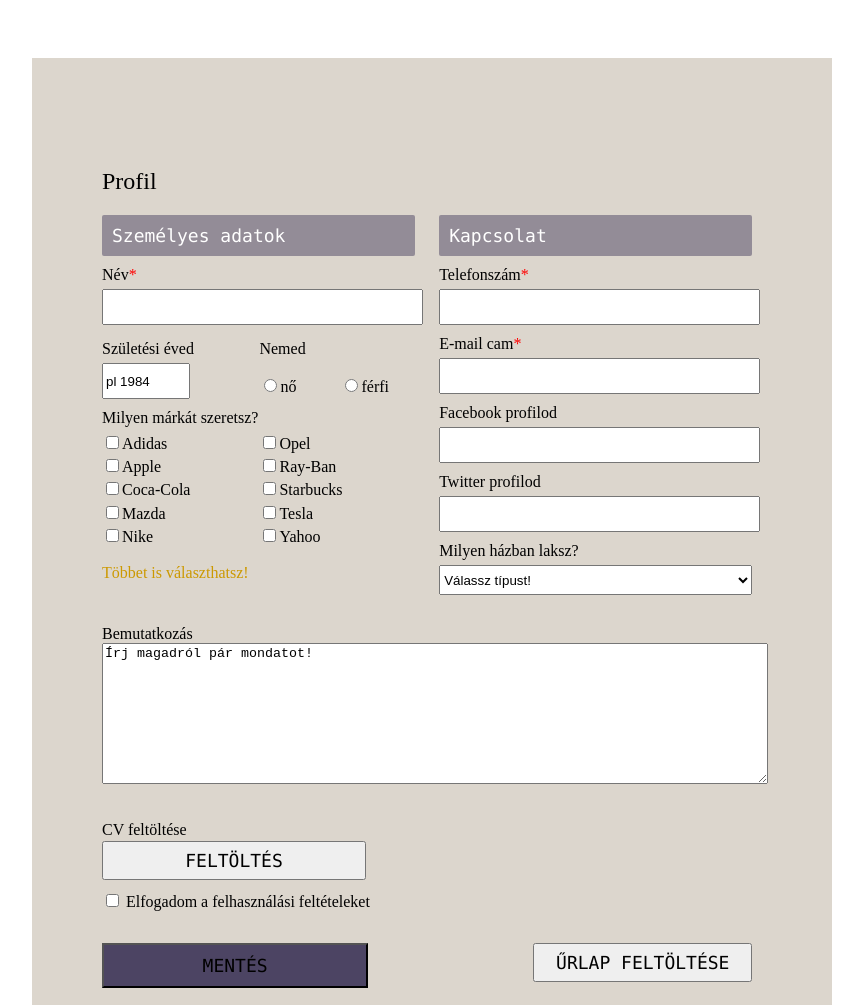
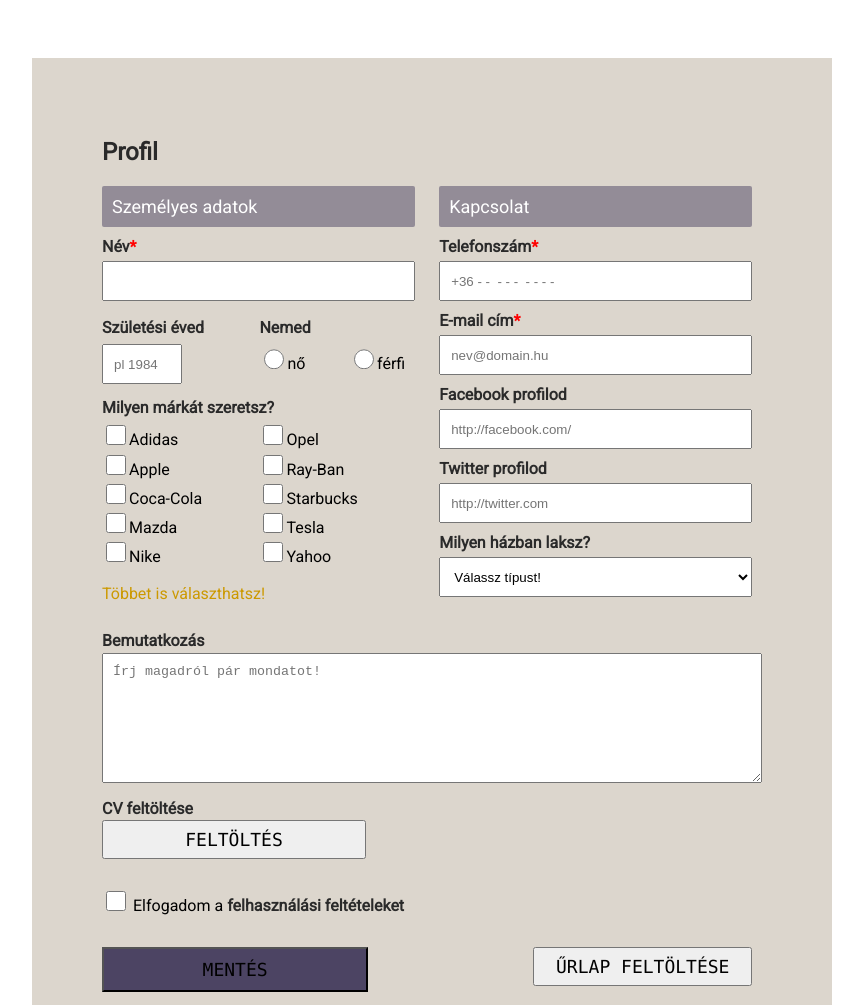
Before and after one commit to greenfox-academy/Seatis, a plain HTML site: page week-01/day-05/index.html in a window 1280 px wide. Shown: the top 1005 px of the page, without its empty margins (26-889 px from the left). Drawn offline with Linux system fonts and the light colour scheme.

Commit message:
feat(day-05): 2nd version of form created

```diff
--- a/week-01/day-05/index.html
+++ b/week-01/day-05/index.html
@@ -4,6 +4,7 @@
 		<meta charset="utf-8">
 		<title>HTML form</title>
 		<link rel="stylesheet" type="text/css" href="style.css">
+		<link href="https://fonts.googleapis.com/css?family=Roboto" rel="stylesheet">
 	</head>
 <body>
   <div class="container">
@@ -16,16 +17,18 @@
 					<input type="text" name="name" class="input">
 				</article>
 				<div class="half inside">
-					<article>
+					<article class="space">
 						<span>Születési éved</span><br />
-						<input id="year" type="text" name="year" class="input" value="pl 1984">
+						<input id="year" type="text" name="year" class="input" placeholder="pl 1984">
 					</article>
 				</div>
-				<div class="half inside">
-					<article>
-						<span>Nemed</span><br /><br />
+				<div class="half inside bottom">
+					<article class="space">
+						<span>Nemed</span><br />
+						<div class="radio bottom">
 						<input type="radio" name="gender" value="female">nő&nbsp;&nbsp;&nbsp;&nbsp;&nbsp;&nbsp;&nbsp;&nbsp;&nbsp;&nbsp;
 						<input type="radio" name="gender" value="male">férfi
+						</div>
 					</article>
 				</div>
 				<article>
@@ -54,19 +57,19 @@
 				<div class="header">Kapcsolat</div>
 				<article>
 					<span>Telefonszám</span><span class="red-star">*</span>
-					<input type="text" name="number" class="input">
+					<input type="text" name="number" class="input" placeholder="+36 - -  - - -  - - - -">
 				</article>
 				<article>
-					<span>E-mail cam</span><span class="red-star">*</span>
-					<input type="email" name="email" class="input">
+					<span>E-mail cím</span><span class="red-star">*</span>
+					<input type="email" name="email" class="input" placeholder="nev@domain.hu">
 				</article>
 				<article>
 					<span>Facebook profilod</span>
-					<input type="text" name="facebook" class="input">
+					<input type="text" name="facebook" class="input" placeholder="http://facebook.com/">
 				</article>
 				<article>
 					<span>Twitter profilod</span>
-					<input type="text" name="twitter" class="input">
+					<input type="text" name="twitter" class="input" placeholder="http://twitter.com">
 				</article>
 				<article>
 					<span>Milyen házban laksz?</span><br />
@@ -79,17 +82,18 @@
 				</article>
 
 			</div>
-			<div class="full">
+			<div class="full rm-top-padding">
 			<article>
-				<span>Bemutatkozás</span><br />
-				<textarea style="width: 100%;" rows="9" name="comment">Írj magadról pár mondatot!</textarea>
+				<span class="space">Bemutatkozás</span><br />
+				<textarea class="area" name="comment" placeholder="Írj magadról pár mondatot!"></textarea>
 			</article>
 			</div>
-			<div class="full">
+			<div class="full rm-top-padding bottom">
 			<article class="space">
 				<span>CV feltöltése</span><br />
 				<input type="button" class="button" value="Feltöltés">
 			</article>
+			<br />
 			<article class="space">
 					<input type="checkbox" name="check" value="checkok">
 					<label>Elfogadom a <span style="textdecor">felhasználási feltételeket</span></label>
--- a/week-01/day-05/style.css
+++ b/week-01/day-05/style.css
@@ -1,6 +1,6 @@
 body {
 	padding: 50px;
-	font-family: Times New Roman;
+	font-family: 'Roboto', sans-serif;
 }
 
 
@@ -9,7 +9,7 @@ body {
 	height: 1000px;
 	background: #DCD6CD;
 	box-sizing: border-box;
-	padding: 100px 60px 100px 60px;
+	padding: 70px 60px 70px 60px;
 }
 
 div {
@@ -38,12 +38,13 @@ div {
 	color: #fff;
 	width: 100%;
 	font-size: 18px;
-	font-family: Consolas;
 }
 .input {
 	width: 100%;
-	height: 30px;
+	height: 40px;
 	margin-top: 5px;
+	padding-left: 10px;
+	box-sizing: border-box;
 }
 
 .red-star {
@@ -93,3 +94,33 @@ p {
 .right {
 	text-align: right;
 }
+
+input[type="checkbox"]{
+  width: 20px;
+  height: 20px;
+}
+input[type="radio"]{
+  width: 20px;
+  height: 20px;
+}
+
+.radio {
+	position: relative;
+  transform: translateY(25%);
+}
+.bottom {
+	margin-bottom: 10px;
+}
+span {
+ color: #2a2a2a;
+ font-weight: bold;
+}
+.area {
+	width: 100%;
+	height: 130px;
+	padding: 10px;
+	box-sizing: border-box;
+}
+.rm-top-padding {
+	padding: 0 10px 0px 10px;
+}
```
Also changed, not shown: 2 other files.
